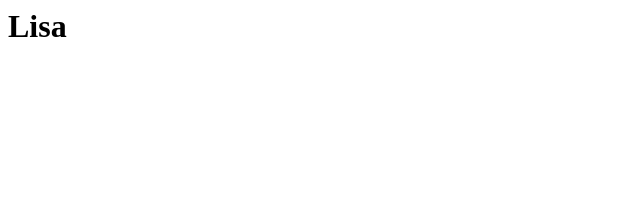
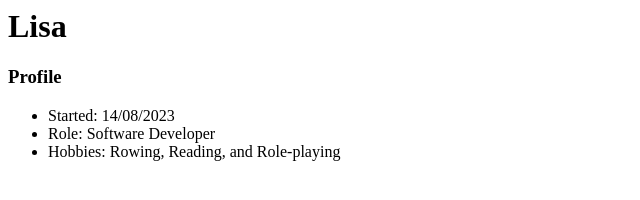
Before and after one commit to ng-lis/ng-lis.github.io, a plain HTML site: page index.html in a window 1280 px wide. Shown: the whole page, without its empty margins (0-640 px from the left). Drawn offline with Linux system fonts and the light colour scheme.

Commit message:
updated my profile

```diff
--- a/index.html
+++ b/index.html
@@ -1 +1,7 @@
 <h1>Lisa</h1>
+<h3>Profile</h3>
+<ul>
+    <li>Started: 14/08/2023</li>
+    <li>Role: Software Developer</li>
+    <li>Hobbies: Rowing, Reading, and Role-playing</li>
+</ul>
```
